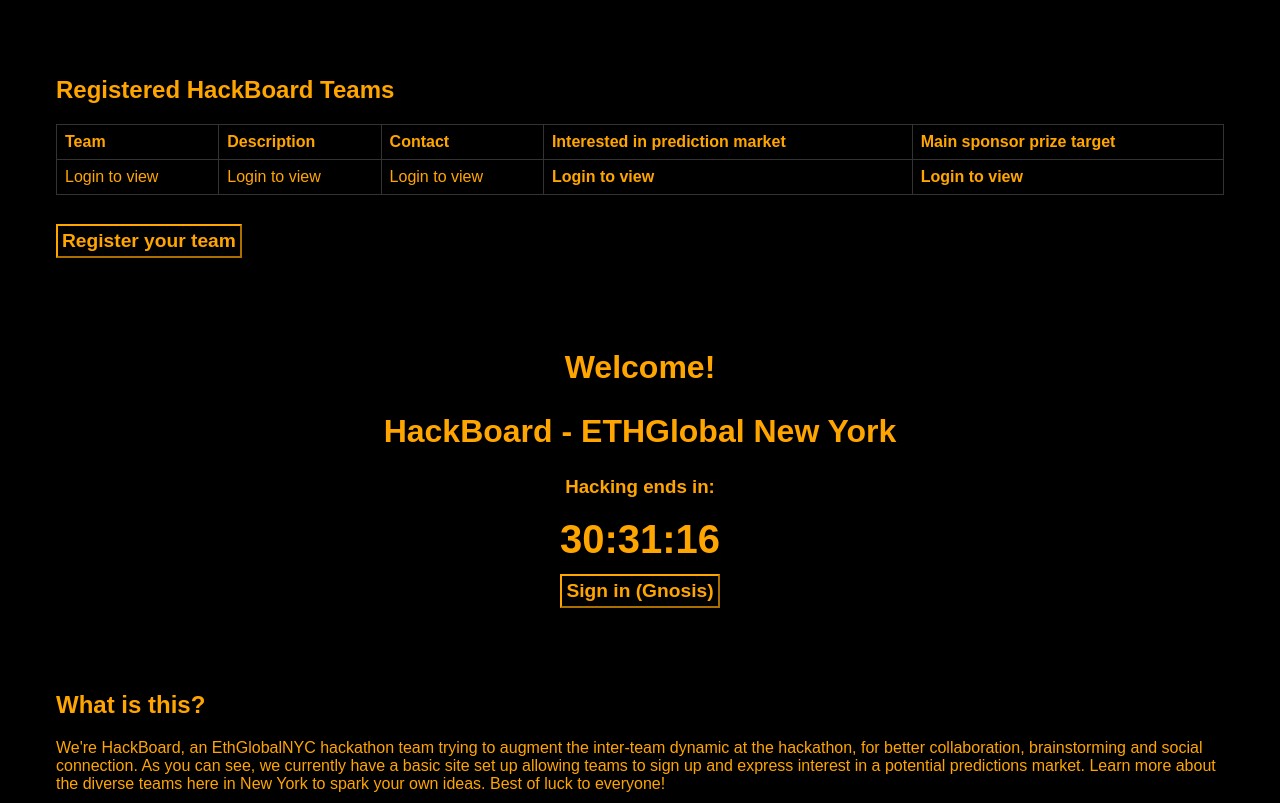
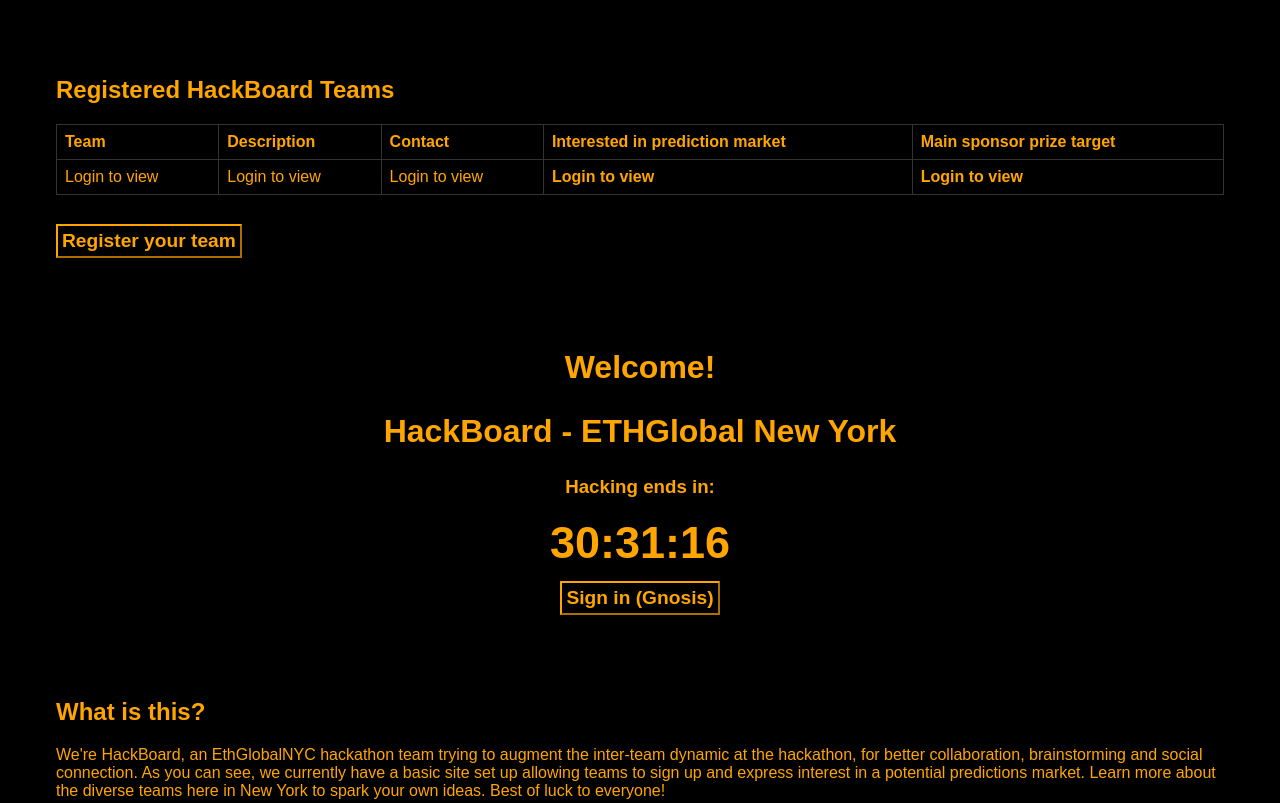
Before and after one commit to antron3000/Hack-The-Hackathon, a plain HTML site: page index.html in a window 1280 px wide. Shown: the top 803 px of the page. Drawn offline with nearby package versions, Linux system fonts and the light colour scheme.

Commit message:
Sep 22, 2023, 10:28 PM

```diff
--- a/index.html
+++ b/index.html
@@ -44,7 +44,7 @@
         <h1 style="font-size: xx-large;">HackBoard - ETHGlobal New York</h1>
 
         <h3>Hacking ends in:</h3>
-        <div style="font-size: 40px;" id="timer">12:34:56</div>
+        <div style="font-size: 45px;" id="timer">12:34:56</div>
 
         <button onclick="Login()" id="metamaskButton">Sign in (Gnosis)</button>
     </section>
```
